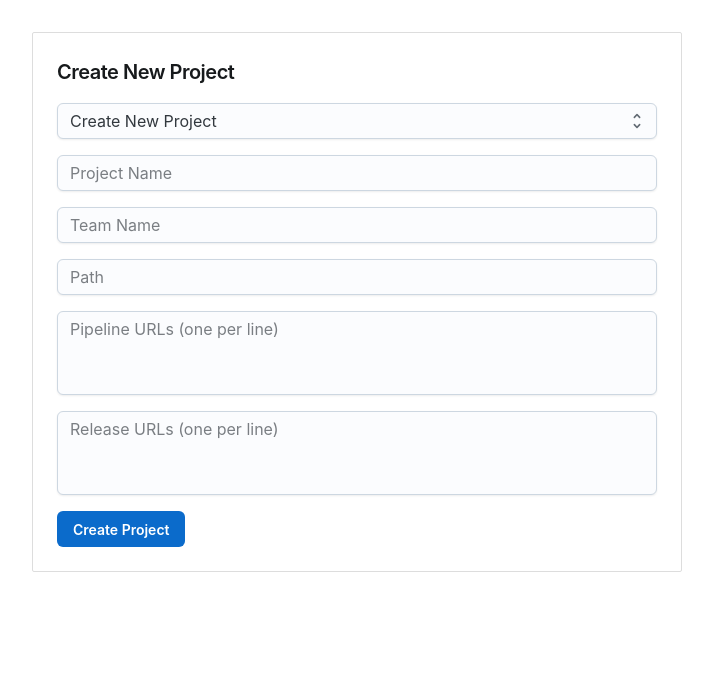
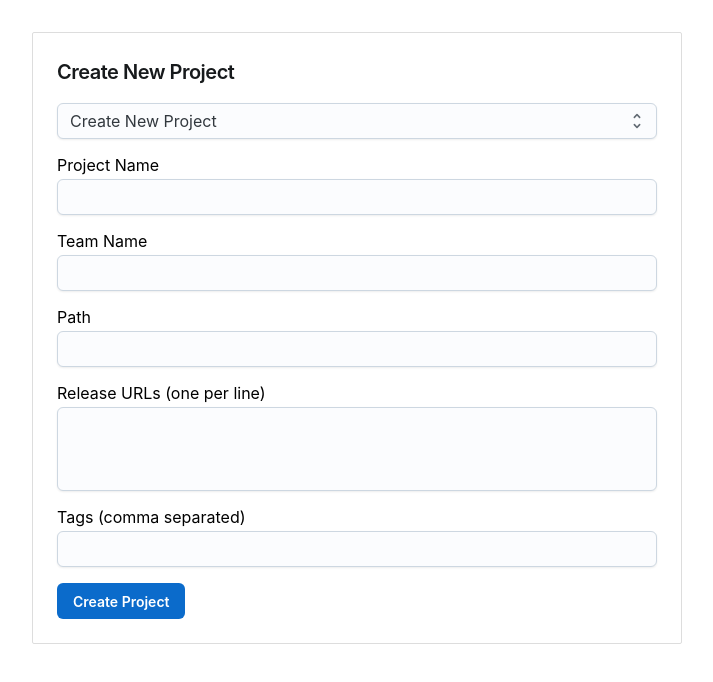
Before and after one commit to aditya-prabhu/dashboard-frontend, a React (Create React App) app: page /create-project in a window 1280 px wide. Shown: the top 682 px of the page, without its empty margins (283-996 px from the left). Built offline with nearby package versions, Linux system fonts and the light colour scheme; no server answers.

Commit message:
updated form

```diff
--- a/src/App.js
+++ b/src/App.js
@@ -16,6 +16,11 @@ function App() {
 
   const showContent = selectedProject && selectedRelease;
 
+  const handleProjectChange = (proj) => {
+    setSelectedProject(proj);
+    setSelectedRelease(null);
+  };
+
   return (
     <Router>
       <Routes>
@@ -27,7 +32,7 @@ return (
               <Grid xs={12}>
                 <Navbar
                   selectedProject={selectedProject}
-                setSelectedProject={setSelectedProject}
+                  setSelectedProject={handleProjectChange}
                   selectedRelease={selectedRelease}
                   setSelectedRelease={setSelectedRelease}
                 />
--- a/src/pages/CreateProjectForm.js
+++ b/src/pages/CreateProjectForm.js
@@ -11,36 +11,33 @@ import ProjectDropdown from "../components/ProjectDropdown";
 export default function CreateProjectForm() {
   const [mode, setMode] = useState("create");
   const [projectName, setProjectName] = useState("");
-  const [pipelines, setPipelines] = useState("");
   const [releases, setReleases] = useState("");
   const [teamName, setTeamName] = useState("");
   const [path, setPath] = useState("");
+  const [tags, setTags] = useState("");
   const [message, setMessage] = useState("");
-  const [isUpdate, setIsUpdate] = useState(false);
 
   const handleProjectSelect = async (selectedProject) => {
     if (!selectedProject) {
       setProjectName("");
-      setPipelines("");
       setReleases("");
       setTeamName("");
       setPath("");
-      setIsUpdate(false);
+      setTags("");
       return;
     }
     setProjectName(selectedProject);
-    setIsUpdate(true);
     try {
       const res = await fetch(`http://localhost:8000/api/project-info?project_name=${selectedProject}`);
       if (!res.ok) throw new Error("Failed to fetch project info");
       const data = await res.json();
       setTeamName(data.project.teamName || "");
       setPath(data.project.path || "");
-      setPipelines(
-        Array.isArray(data.urls.pipelines) ? data.urls.pipelines.join("\n") : ""
-      );
       setReleases(
         Array.isArray(data.urls.releases) ? data.urls.releases.join("\n") : ""
+      );
+      setTags(
+        Array.isArray(data.urls.tags) ? data.urls.tags.join(", ") : ""
       );
     } catch (err) {
       setMessage("Error fetching project info.");
@@ -52,10 +49,10 @@ export default function CreateProjectForm() {
     setMessage("");
     const payload = {
       project_name: projectName,
-      pipelines: pipelines.split("\n").map((l) => l.trim()).filter(Boolean),
       releases: releases.split("\n").map((l) => l.trim()).filter(Boolean),
       teamName: teamName,
       path: path,
+      tags: tags.split(",").map((t) => t.trim()).filter(Boolean),
     };
     try {
       const res = await fetch("http://localhost:8000/api/create-project", {
@@ -74,11 +71,10 @@ export default function CreateProjectForm() {
     setMode(newValue);
     setMessage("");
     setProjectName("");
-    setPipelines("");
     setReleases("");
     setTeamName("");
     setPath("");
-    setIsUpdate(false);
+    setTags("");
   };
 
   return (
@@ -101,50 +97,53 @@ export default function CreateProjectForm() {
           value={projectName}
         />
       ) : (
+        <>
+          <Typography level="body2" sx={{ mb: 0.5 }}>Project Name</Typography>
           <Input
             required
-          placeholder="Project Name"
             value={projectName}
             onChange={e => setProjectName(e.target.value)}
             sx={{ mb: 2, width: "100%" }}
           />
+        </>
       )}
       <form onSubmit={handleSubmit}>
         {mode === "update" && (
+          <>
+            <Typography level="body2" sx={{ mb: 0.5 }}>Project Name</Typography>
             <Input
               required
-            placeholder="Project Name"
               value={projectName}
               disabled
               sx={{ mb: 2, width: "100%" }}
             />
+          </>
         )}
+        <Typography level="body2" sx={{ mb: 0.5 }}>Team Name</Typography>
         <Input
           required
-          placeholder="Team Name"
           value={teamName}
           onChange={e => setTeamName(e.target.value)}
           sx={{ mb: 2, width: "100%" }}
         />
+        <Typography level="body2" sx={{ mb: 0.5 }}>Path</Typography>
         <Input
           required
-          placeholder="Path"
           value={path}
           onChange={e => setPath(e.target.value)}
           sx={{ mb: 2, width: "100%" }}
         />
+        <Typography level="body2" sx={{ mb: 0.5 }}>Release URLs (one per line)</Typography>
         <Textarea
-          placeholder="Pipeline URLs (one per line)"
-          minRows={3}
-          value={pipelines}
-          onChange={e => setPipelines(e.target.value)}
-          sx={{ mb: 2, width: "100%" }}
-        />
-        <Textarea
-          placeholder="Release URLs (one per line)"
           minRows={3}
           value={releases}
           onChange={e => setReleases(e.target.value)}
+          sx={{ mb: 2, width: "100%" }}
+        />
+        <Typography level="body2" sx={{ mb: 0.5 }}>Tags (comma separated)</Typography>
+        <Input
+          value={tags}
+          onChange={e => setTags(e.target.value)}
           sx={{ mb: 2, width: "100%" }}
         />
         <Button type="submit" variant="solid">
```
Lines whose indentation alone changed are shown as unchanged.
